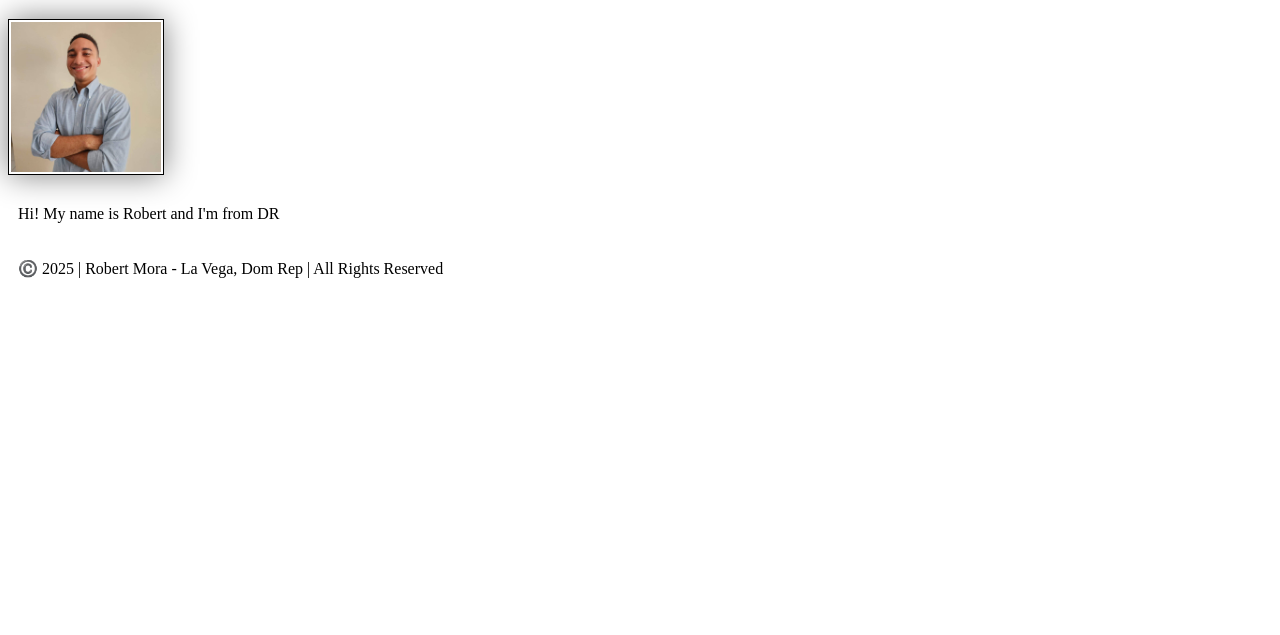
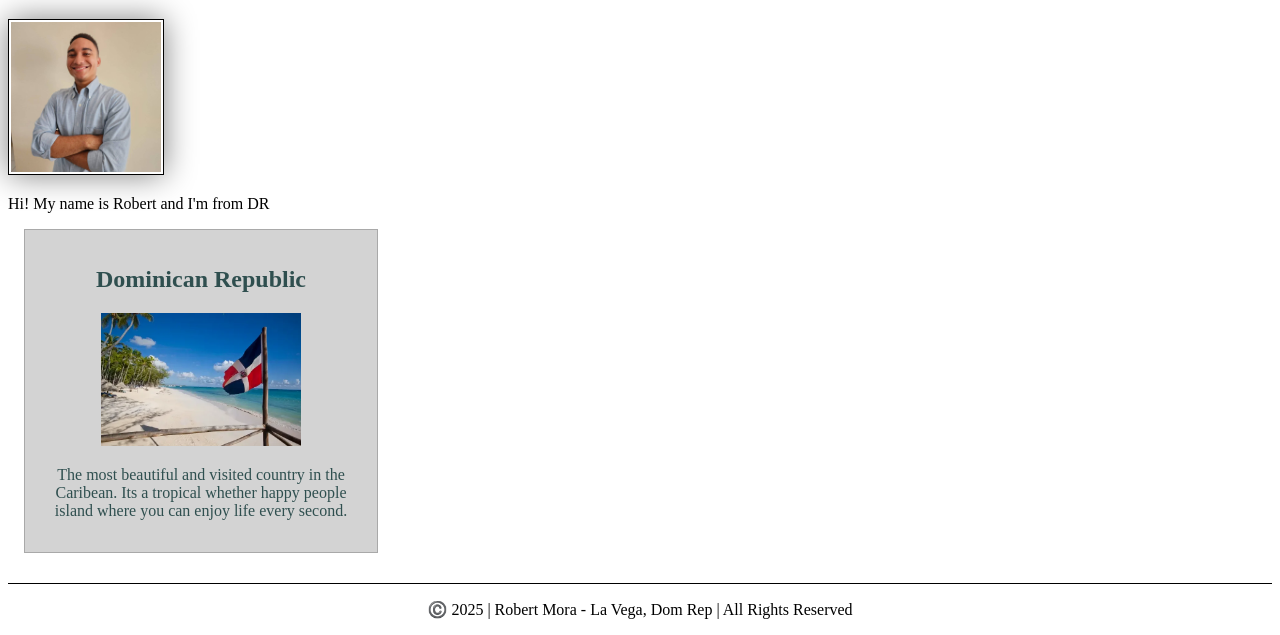
Before and after one commit to rmora06/wdd130, a plain HTML site: page index.html in a window 1280 px wide. Shown: the part 165-800 px from the top of the page. Drawn offline with Linux system fonts and the light colour scheme.

Commit message:
W02 Assignment: Home Page Enhancemen

```diff
--- a/index.html
+++ b/index.html
@@ -4,6 +4,8 @@
     <meta charset="utf-8">
     <meta name="viewport" content="width=device-width, initial-scale=1.0">
     <title> Robert Mora | WDD 130 </title>
+    <meta name="description" content="Robert Mora | MY FIRST PAGE">
+    <meta name="author" content="Robert Mora">
     <link rel="stylesheet" href="styles/styles.css">
   </head>
 
@@ -19,6 +21,11 @@
       <img src="images/profile.JPG" alt="Robert Mora" width="200">
       <p> Hi! My name is Robert and I'm from DR </p>
     </main>
+    <aside>
+      <h2>Dominican Republic</h2>
+      <img src="images/rep-dom.webp" alt="Dominican Republic Flag and Beach">
+      <p>The most beautiful and visited country in the Caribean. Its a tropical whether happy people island where you can enjoy life every second.</p>
+    </aside>
     <footer>
       <p> ©️ 2025 | Robert Mora - La Vega, Dom Rep | All Rights Reserved </p>
     </footer>
--- a/styles/styles.css
+++ b/styles/styles.css
@@ -13,7 +13,7 @@ h1 {
     color: darkblue;
 }
 
-img {
+main img {
     width: 150px;
     height: auto;
     border: 1px solid black;
@@ -22,5 +22,30 @@ img {
 }
 
 p {
-    padding: 10px;
+    padding: 0;
 }
+
+main {
+    max-width: 800px;
+}
+
+aside{
+    width: 20rem;
+    margin: 1rem;
+    border: 1px solid rgb(0 0 0 / 0.2);
+    padding: 1rem;
+    background-color: lightgrey;
+    color: darkslategray;
+    text-align: center;
+}
+
+aside img{
+    width: 200px;
+    height: auto;
+}
+
+footer{
+    margin-top: 30px;
+    border-top: 1px solid black;
+    text-align: center;
+}
```
Also changed, not shown: images/rep-dom.webp (added).
